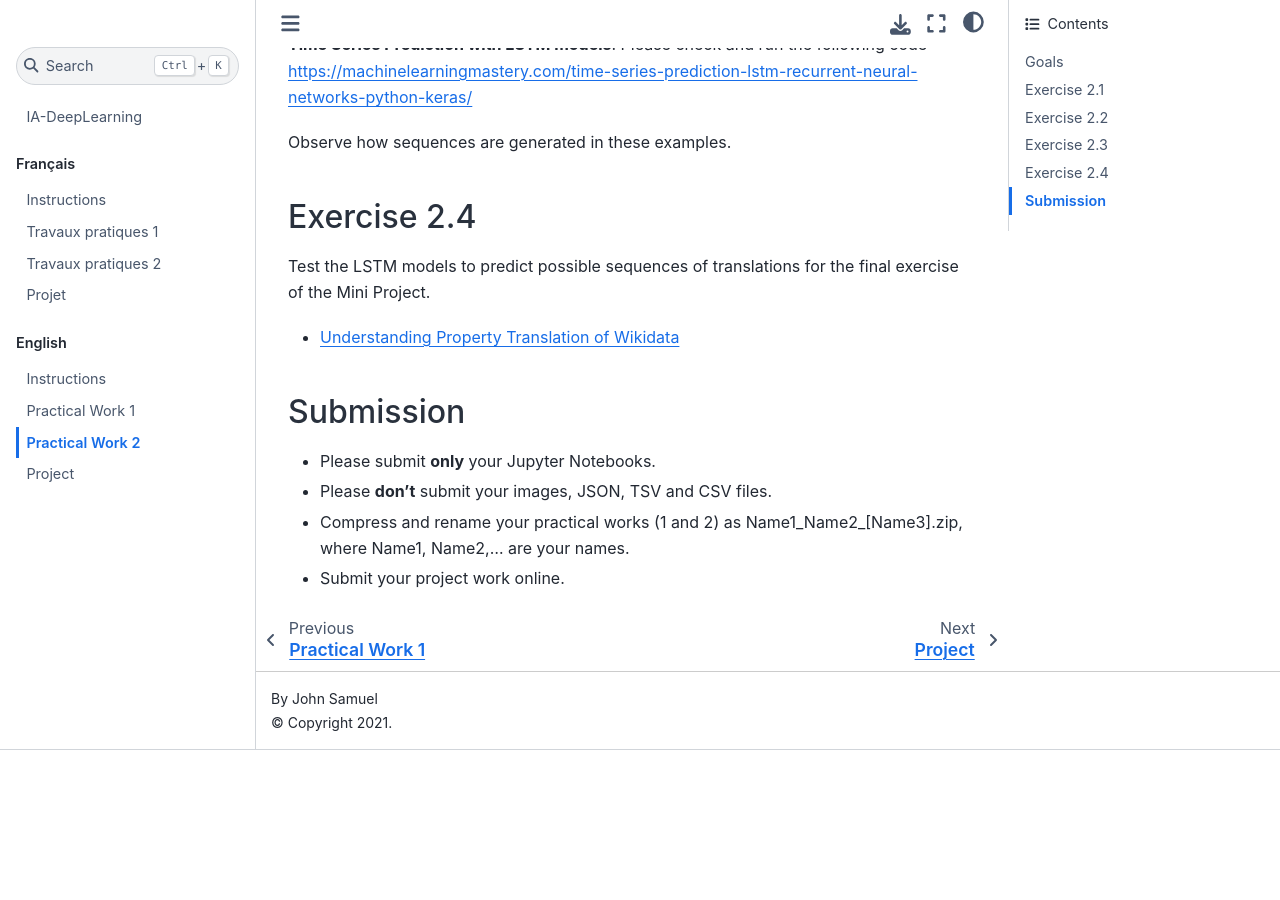
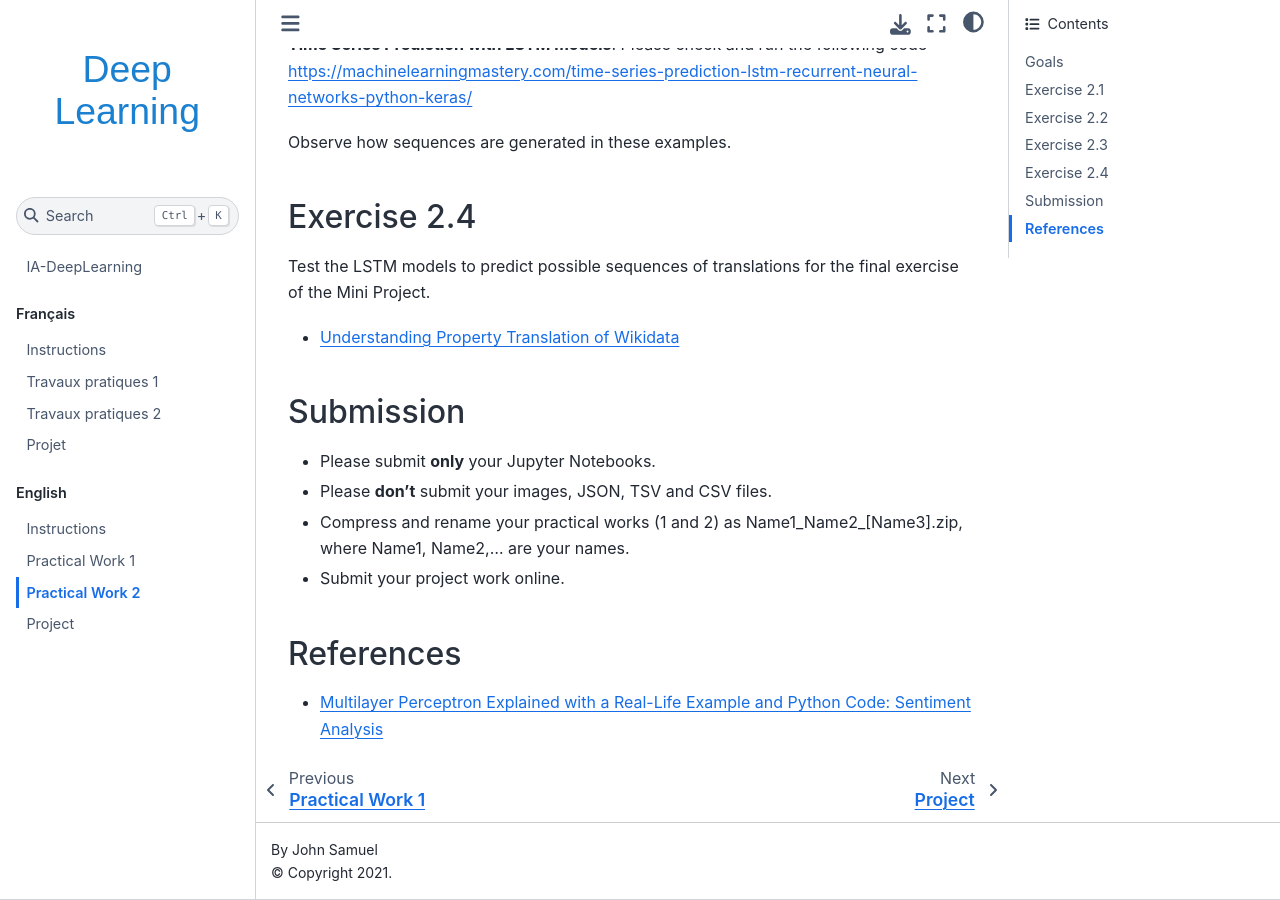
Before and after one commit to rodologie/IA-DeepLearning, a Jupyter Book: the page built from en/practical2/practical2.md, in a window 1280 px wide and 900 px high, scrolled down 1262 px. Built offline with Jupyter Book 1.0.4 settings and Sphinx 7.4.7 and the Sphinx Book theme 1.1.4, drawn with Linux system fonts in a browser that asks for light colours; before the commit the page ends 2012 px from its top, so only the background shows below that.

Commit message:
Add references

```diff
--- a/en/practical2/practical2.md
+++ b/en/practical2/practical2.md
@@ -47,3 +47,6 @@
 -   Please **don\'t** submit your images, JSON, TSV and CSV files.
 -   Compress and rename your practical works (1 and 2) as Name1_Name2_[Name3].zip, where Name1, Name2,... are your names.
 -   Submit your project work online.
+
+## References
+- [Multilayer Perceptron Explained with a Real-Life Example and Python Code: Sentiment Analysis](https://towardsdatascience.com/multilayer-perceptron-explained-with-a-real-life-example-and-python-code-sentiment-analysis-cb408ee93141)
```
